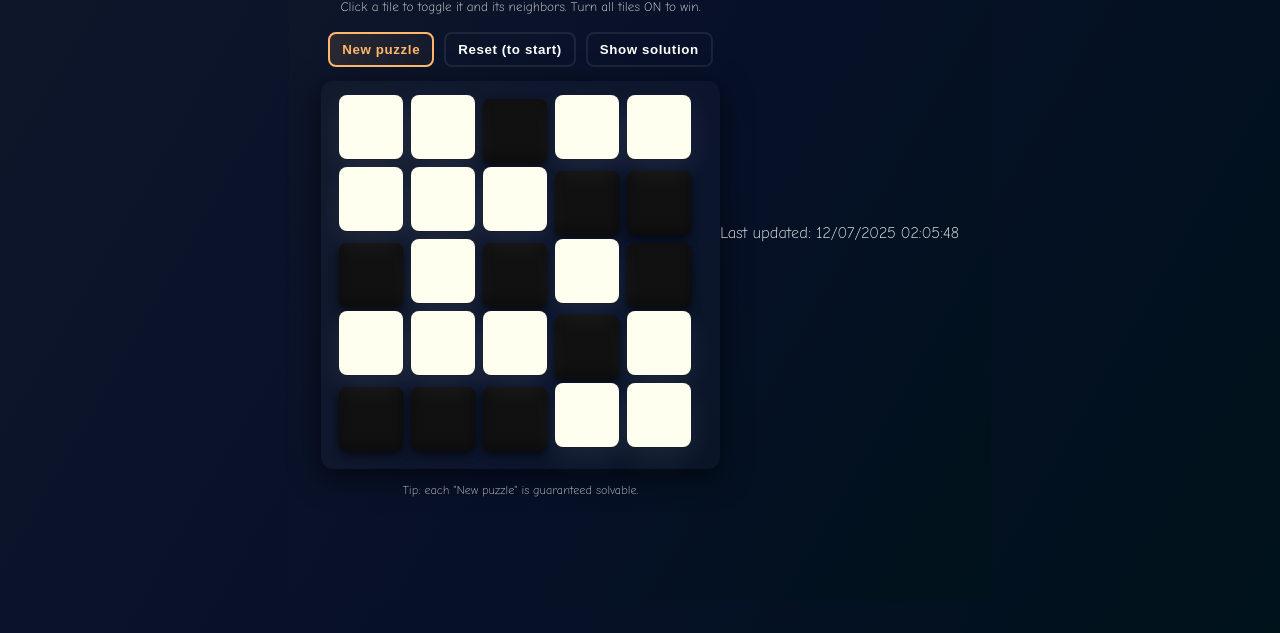
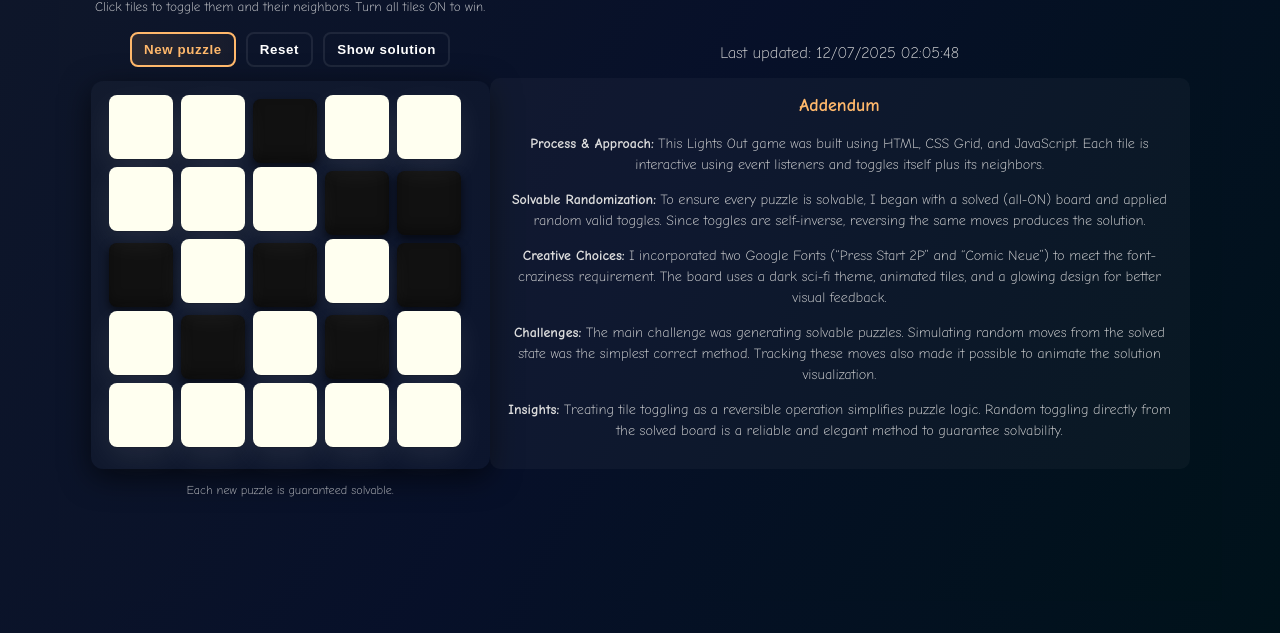
Before and after one commit to rc2655-ranjith/ITC505, a plain HTML site: page final/index.html in a window 1280 px wide. Shown: the part 167-800 px from the top of the page. Drawn offline with Linux system fonts and the light colour scheme.

Commit message:
Refactor index.html and update game instructions
Refactor HTML and CSS for improved readability and structure. Update game instructions and footer content.

```diff
--- a/final/index.html
+++ b/final/index.html
@@ -5,7 +5,7 @@
   <meta name="viewport" content="width=device-width,initial-scale=1" />
   <title>Revenge of Lights Out</title>
 
-  <!-- Font craziness: two contrasting Google Fonts -->
+  <!-- Font craziness -->
   <link href="https://fonts.googleapis.com/css2?family=Press+Start+2P&family=Comic+Neue:wght@300;700&display=swap" rel="stylesheet">
 
   <style>
@@ -31,63 +31,61 @@
     }
 
     .container{
-      width: max-content;
+      width:max-content;
       text-align:center;
     }
 
     h1{
-      margin:0 0 12px 0;
-      font-family: "Press Start 2P", monospace;
+      margin:0 0 12px;
+      font-family:"Press Start 2P", monospace;
       letter-spacing:1px;
       font-size:18px;
       color:var(--accent);
-      text-shadow: 0 2px 6px rgba(0,0,0,0.6);
+      text-shadow:0 2px 6px rgba(0,0,0,0.6);
     }
 
     .subtitle{
-      margin:8px 0 18px 0;
+      margin:8px 0 18px;
       opacity:0.9;
       font-size:13px;
     }
 
     .board{
       display:grid;
-      grid-template-columns: repeat(5, var(--tile-size));
-      gap: var(--gap);
-      background: rgba(255,255,255,0.02);
-      padding: 18px;
-      border-radius: 12px;
-      box-shadow: 0 8px 30px rgba(0,0,0,0.6);
-      margin-bottom: 14px;
+      grid-template-columns:repeat(5, var(--tile-size));
+      gap:var(--gap);
+      background:rgba(255,255,255,0.02);
+      padding:18px;
+      border-radius:12px;
+      box-shadow:0 8px 30px rgba(0,0,0,0.6);
+      margin-bottom:14px;
     }
 
     .cell{
-      width: var(--tile-size);
-      height: var(--tile-size);
-      border-radius: 8px;
+      width:var(--tile-size);
+      height:var(--tile-size);
+      border-radius:8px;
       display:flex;
       align-items:center;
       justify-content:center;
       cursor:pointer;
       user-select:none;
-      transition: transform 120ms ease, box-shadow 120ms ease;
-      box-shadow: 0 4px 10px rgba(0,0,0,0.6), inset 0 -6px 12px rgba(0,0,0,0.3);
-      font-family: "Press Start 2P", monospace;
-      font-size: 10px;
+      transition:transform 120ms ease, box-shadow 120ms ease;
+      box-shadow:0 4px 10px rgba(0,0,0,0.6), inset 0 -6px 12px rgba(0,0,0,0.3);
+      font-family:"Press Start 2P", monospace;
+      font-size:10px;
     }
 
-    /* When ON = light tile (white) */
     .cell.is-on{
-      background: var(--tile-on);
-      color: #111;
-      transform: translateY(-4px);
-      box-shadow: 0 10px 30px rgba(255,255,255,0.08), 0 1px 0 rgba(0,0,0,0.2);
+      background:var(--tile-on);
+      color:#111;
+      transform:translateY(-4px);
+      box-shadow:0 10px 30px rgba(255,255,255,0.08), 0 1px 0 rgba(0,0,0,0.2);
     }
 
-    /* When OFF = dark tile (black) */
     .cell.is-off{
-      background: var(--tile-off);
-      color: #fff;
+      background:var(--tile-off);
+      color:#fff;
     }
 
     .controls{
@@ -100,17 +98,18 @@
     button{
       background:transparent;
       border:2px solid rgba(255,255,255,0.08);
-      color: #fff;
+      color:#fff;
       padding:8px 12px;
       border-radius:8px;
       cursor:pointer;
       font-weight:700;
       letter-spacing:0.6px;
     }
+
     button.primary{
-      border-color: var(--accent);
-      background: linear-gradient(90deg, rgba(255,184,107,0.12), rgba(255,184,107,0.04));
-      color: var(--accent);
+      border-color:var(--accent);
+      background:linear-gradient(90deg,rgba(255,184,107,0.12),rgba(255,184,107,0.04));
+      color:var(--accent);
     }
 
     .footer-note{
@@ -119,9 +118,8 @@
       opacity:0.8;
     }
 
-    /* small responsive */
     @media (max-width:520px){
-      :root{ --tile-size: 46px; --gap:6px }
+      :root{ --tile-size:46px; --gap:6px }
       h1{ font-size:14px }
     }
   </style>
@@ -130,32 +128,46 @@
 <body>
   <div class="container">
     <h1>Revenge of Lights Out</h1>
-    <div class="subtitle">Click a tile to toggle it and its neighbors. Turn all tiles ON to win.</div>
+    <div class="subtitle">Click tiles to toggle them and their neighbors. Turn all tiles ON to win.</div>
 
-    <div class="controls" role="region" aria-label="game controls">
+    <div class="controls">
       <button id="newBtn" class="primary">New puzzle</button>
-      <button id="resetBtn">Reset (to start)</button>
+      <button id="resetBtn">Reset</button>
       <button id="solveBtn">Show solution</button>
     </div>
 
-    <div id="board" class="board" role="grid" aria-label="Lights Out board"></div>
+    <div id="board" class="board"></div>
 
-    <div class="footer-note">Tip: each "New puzzle" is guaranteed solvable.</div>
+    <div class="footer-note">Each new puzzle is guaranteed solvable.</div>
   </div>
 
-  <!-- Required footer & lastModified script (place before </body>) -->
-  <footer>
+  <!-- FOOTER WITH ADDENDUM (REQUIRED SCRIPT INCLUDED) -->
+  <footer style="margin-top:30px; text-align:center; max-width:700px; color:#ddd;">
       <p>Last updated:
           <span id="lastModified"></span>
       </p>
+
+      <section id="addendum" style="margin-top:14px; font-size:14px; line-height:1.5; background:rgba(255,255,255,0.03); padding:14px; border-radius:10px;">
+          <h3 style="margin:0 0 8px; font-size:18px; color:#ffb86b;">Addendum</h3>
+
+          <p><strong>Process & Approach:</strong> This Lights Out game was built using HTML, CSS Grid, and JavaScript. Each tile is interactive using event listeners and toggles itself plus its neighbors.</p>
+
+          <p><strong>Solvable Randomization:</strong> To ensure every puzzle is solvable, I began with a solved (all-ON) board and applied random valid toggles. Since toggles are self-inverse, reversing the same moves produces the solution.</p>
+
+          <p><strong>Creative Choices:</strong> I incorporated two Google Fonts (“Press Start 2P” and “Comic Neue”) to meet the font-craziness requirement. The board uses a dark sci-fi theme, animated tiles, and a glowing design for better visual feedback.</p>
+
+          <p><strong>Challenges:</strong> The main challenge was generating solvable puzzles. Simulating random moves from the solved state was the simplest correct method. Tracking these moves also made it possible to animate the solution visualization.</p>
+
+          <p><strong>Insights:</strong> Treating tile toggling as a reversible operation simplifies puzzle logic. Random toggling directly from the solved board is a reliable and elegant method to guarantee solvability.</p>
+      </section>
   </footer>
+
   <script type="text/javascript">
        var x = document.lastModified;
        document.getElementById('lastModified').textContent = x;
   </script>
 
   <script>
-  // Lights Out implementation (5x5)
   (function () {
     const ROWS = 5, COLS = 5;
     const boardEl = document.getElementById('board');
@@ -163,9 +175,9 @@
     const resetBtn = document.getElementById('resetBtn');
     const solveBtn = document.getElementById('solveBtn');
 
-    // internal state: array of booleans (true = ON/light)
-    let state = Array(ROWS*COLS).fill(true); // we'll consider true = ON (light)
+    let state = Array(ROWS*COLS).fill(true);
     let startState = null;
+    let lastMoves = null;
 
     function idx(r,c){ return r*COLS + c; }
     function inBounds(r,c){ return r>=0 && c>=0 && r<ROWS && c<COLS; }
@@ -176,8 +188,6 @@
         for(let c=0;c<COLS;c++){
           const cell = document.createElement('div');
           cell.className = 'cell';
-          cell.setAttribute('role','button');
-          cell.setAttribute('aria-label', `tile ${r+1}, ${c+1}`);
           cell.dataset.r = r;
           cell.dataset.c = c;
           cell.addEventListener('click', () => {
@@ -190,7 +200,6 @@
       }
     }
 
-    // Toggle a tile and its orthogonal neighbors
     function toggleAt(r,c){
       const positions = [[r,c],[r-1,c],[r+1,c],[r,c-1],[r,c+1]];
       positions.forEach(([rr,cc])=>{
@@ -201,47 +210,36 @@
       });
     }
 
-    // render board DOM from state
     function render(){
       const cells = boardEl.children;
       for(let r=0;r<ROWS;r++){
         for(let c=0;c<COLS;c++){
           const i = idx(r,c);
           const el = cells[i];
-          // we define "is-on" when state[i] === true
           if(state[i]){
             el.classList.add('is-on');
             el.classList.remove('is-off');
-            el.textContent = '';
           } else {
             el.classList.add('is-off');
             el.classList.remove('is-on');
-            el.textContent = '';
           }
         }
       }
     }
 
-    // Check if all tiles are ON (win condition)
     function checkWin(){
-      const allOn = state.every(v => v === true);
-      if(allOn){
-        // win popup
-        window.alert('You win!');
+      if(state.every(v => v === true)){
+        window.alert("You win!");
       }
     }
 
-    // reset to the starting puzzle state (startState captured after generating puzzle)
     function resetToStart(){
       if(startState) state = startState.slice();
       render();
     }
 
-    // generate a random solvable puzzle by starting from all-ON and applying random legal moves
     function generateSolvable(randomMoves = 30){
-      // start with all ON (solved state)
       state = Array(ROWS*COLS).fill(true);
-      // We'll record the moves we perform so we can optionally show solution
       const moves = [];
       for(let k=0;k<randomMoves;k++){
         const r = Math.floor(Math.random()*ROWS);
@@ -249,19 +247,11 @@
         toggleAt(r,c);
         moves.push([r,c]);
       }
-      // capture puzzle start (so Reset returns to it)
       startState = state.slice();
       return moves;
     }
 
-    // Optionally compute solution by reversing the random moves we performed when generating
-    // NOTE: since toggling is its own inverse, toggling same sequence again solves.
     function showSolution(moves){
-      if(!moves || !moves.length){
-        alert('No recorded moves to show.');
-        return;
-      }
-      // animate reversing moves to solve
       let i = moves.length - 1;
       const interval = setInterval(()=>{
         const [r,c] = moves[i];
@@ -275,28 +265,20 @@
       }, 140);
     }
 
-    // Setup buttons
-    let lastMoves = null;
     newBtn.addEventListener('click', () => {
-      lastMoves = generateSolvable( Math.floor(20 + Math.random()*36) ); // between 20 and 55 moves
+      lastMoves = generateSolvable(30 + Math.floor(Math.random()*20));
       render();
     });
 
-    resetBtn.addEventListener('click', () => {
-      resetToStart();
-    });
+    resetBtn.addEventListener('click', resetToStart);
 
     solveBtn.addEventListener('click', () => {
-      if(!lastMoves || lastMoves.length===0) {
-        alert('Press "New puzzle" first to generate a puzzle (so there is a recorded solution).');
-        return;
-      }
+      if(!lastMoves) return alert("Generate a puzzle first!");
       showSolution(lastMoves);
     });
 
-    // initialize page: create board and generate initial puzzle
     createBoard();
-    lastMoves = generateSolvable( Math.floor(30 + Math.random()*36) );
+    lastMoves = generateSolvable(40);
     render();
 
   })();
```
